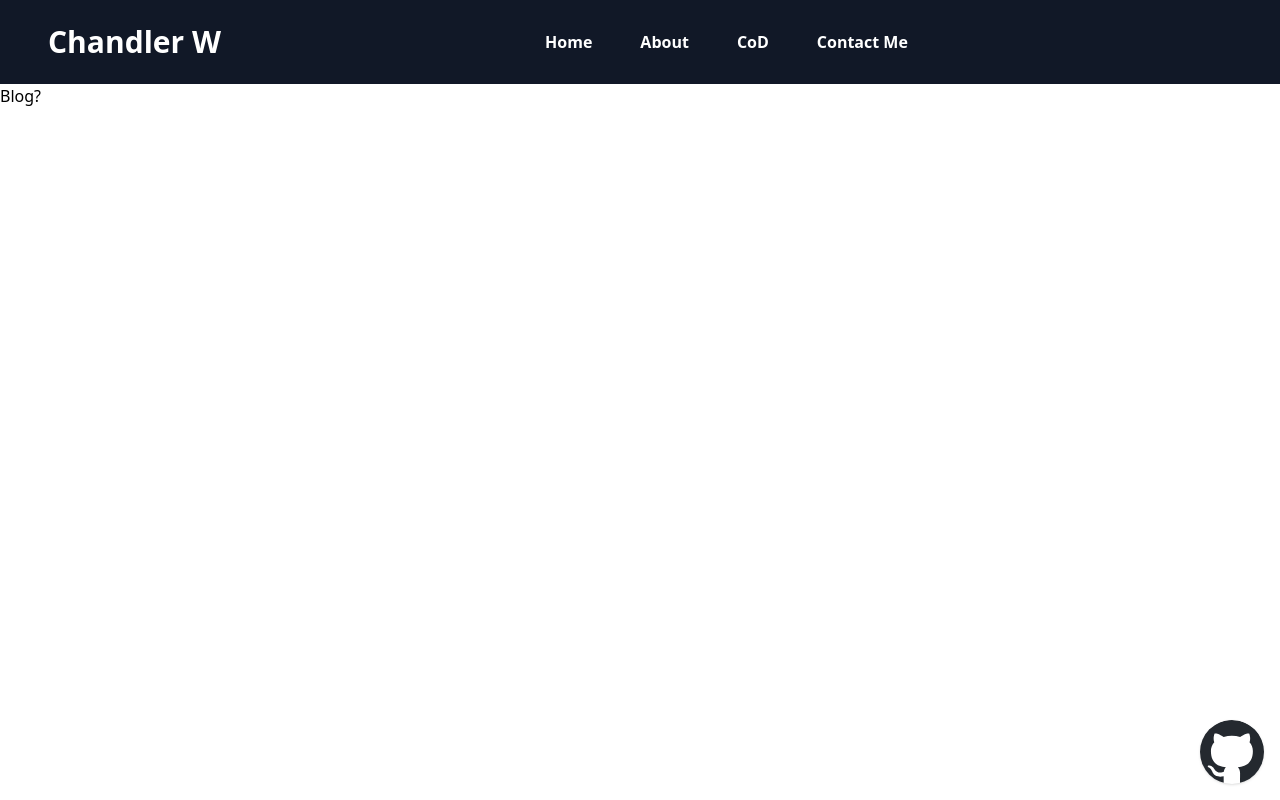
After one commit to cwarren714/chandler-site, a PHP site: page /blog in a window 1280 px wide. The commit adds this page. Run offline with PHP 8.4, Linux system fonts and the light colour scheme.

Commit message:
adding router and navbar

```diff
--- /dev/null
+++ b/components/header.php
@@ -0,0 +1,6 @@
+<head>
+    <meta charset="UTF-8">
+    <meta name="viewport" content="width=device-width, initial-scale=1.0">
+    <link href="./dist/output.css" rel="stylesheet">
+    <script defer src="https://cdn.jsdelivr.net/npm/alpinejs@3.x.x/dist/cdn.min.js"></script>
+</head>
--- /dev/null
+++ b/components/navbar.php
@@ -0,0 +1,35 @@
+<div class="flex flex-wrap place-items-center">
+    <section class="relative mx-auto">
+        <!-- navbar -->
+        <nav class="flex justify-between bg-gray-900 text-white w-screen">
+            <div class="px-5 xl:px-12 py-6 flex w-full items-center">
+                <a class="text-3xl font-bold font-heading" href="#">
+                    Chandler W
+                </a>
+                <!-- Nav Links -->
+                <ul class="hidden md:flex px-4 mx-auto font-semibold font-heading space-x-12">
+                    <li><a class="hover:text-gray-200" href="/">Home</a></li>
+                    <li><a class="hover:text-gray-200" href="/about">About</a></li>
+                    <!-- <li><a class="hover:text-gray-200" href="/blog">Blog</a></li> -->
+                    <li><a class="hover:text-gray-200" href="/cards-or-diablo">CoD</a></li>
+                    <li><a class="hover:text-gray-200" href="/contact">Contact Me</a></li>
+                </ul>
+
+            </div>
+
+            <a class="navbar-burger self-center mr-12 xl:hidden" href="#">
+                <svg xmlns="http://www.w3.org/2000/svg" class="h-6 w-6 hover:text-gray-200" fill="none" viewBox="0 0 24 24" stroke="currentColor">
+                    <path stroke-linecap="round" stroke-linejoin="round" stroke-width="2" d="M4 6h16M4 12h16M4 18h16" />
+                </svg>
+            </a>
+        </nav>
+
+    </section>
+</div>
+<div class="absolute bottom-0 right-0 mb-4 mr-4 z-10">
+    <div>
+        <a title="View the PAT stack" href="https://github.com/cwarren714/chandler-site" target="_blank" class="block w-16 h-16 rounded-full transition-all shadow hover:shadow-lg transform hover:scale-110 hover:rotate-12">
+            <img class="object-cover object-center w-full h-full rounded-full" src="./assets/github-mark.svg" />
+        </a>
+    </div>
+</div>
--- a/dist/output.css
+++ b/dist/output.css
@@ -534,13 +534,346 @@ video {
   --tw-backdrop-sepia:  ;
 }
 
+.container {
+  width: 100%;
+}
+
+@media (min-width: 640px) {
+  .container {
+    max-width: 640px;
+  }
+}
+
+@media (min-width: 768px) {
+  .container {
+    max-width: 768px;
+  }
+}
+
+@media (min-width: 1024px) {
+  .container {
+    max-width: 1024px;
+  }
+}
+
+@media (min-width: 1280px) {
+  .container {
+    max-width: 1280px;
+  }
+}
+
+@media (min-width: 1536px) {
+  .container {
+    max-width: 1536px;
+  }
+}
+
+.absolute {
+  position: absolute;
+}
+
+.relative {
+  position: relative;
+}
+
+.bottom-0 {
+  bottom: 0px;
+}
+
+.right-0 {
+  right: 0px;
+}
+
+.z-10 {
+  z-index: 10;
+}
+
+.mx-auto {
+  margin-left: auto;
+  margin-right: auto;
+}
+
+.-mt-5 {
+  margin-top: -1.25rem;
+}
+
+.mb-4 {
+  margin-bottom: 1rem;
+}
+
+.ml-4 {
+  margin-left: 1rem;
+}
+
+.mr-12 {
+  margin-right: 3rem;
+}
+
+.mr-4 {
+  margin-right: 1rem;
+}
+
+.mr-6 {
+  margin-right: 1.5rem;
+}
+
+.mt-12 {
+  margin-top: 3rem;
+}
+
+.mt-3 {
+  margin-top: 0.75rem;
+}
+
+.mt-4 {
+  margin-top: 1rem;
+}
+
+.mt-6 {
+  margin-top: 1.5rem;
+}
+
+.block {
+  display: block;
+}
+
+.flex {
+  display: flex;
+}
+
+.inline-flex {
+  display: inline-flex;
+}
+
+.hidden {
+  display: none;
+}
+
+.h-16 {
+  height: 4rem;
+}
+
+.h-3 {
+  height: 0.75rem;
+}
+
+.h-6 {
+  height: 1.5rem;
+}
+
+.h-full {
+  height: 100%;
+}
+
+.h-screen {
+  height: 100vh;
+}
+
+.h-5 {
+  height: 1.25rem;
+}
+
+.min-h-screen {
+  min-height: 100vh;
+}
+
+.w-16 {
+  width: 4rem;
+}
+
+.w-3 {
+  width: 0.75rem;
+}
+
+.w-6 {
+  width: 1.5rem;
+}
+
+.w-full {
+  width: 100%;
+}
+
+.w-screen {
+  width: 100vw;
+}
+
+.w-1\/2 {
+  width: 50%;
+}
+
+.w-5 {
+  width: 1.25rem;
+}
+
+.max-w-lg {
+  max-width: 32rem;
+}
+
+.shrink-0 {
+  flex-shrink: 0;
+}
+
+.transform {
+  transform: translate(var(--tw-translate-x), var(--tw-translate-y)) rotate(var(--tw-rotate)) skewX(var(--tw-skew-x)) skewY(var(--tw-skew-y)) scaleX(var(--tw-scale-x)) scaleY(var(--tw-scale-y));
+}
+
+@keyframes ping {
+  75%, 100% {
+    transform: scale(2);
+    opacity: 0;
+  }
+}
+
+.animate-ping {
+  animation: ping 1s cubic-bezier(0, 0, 0.2, 1) infinite;
+}
+
+.flex-wrap {
+  flex-wrap: wrap;
+}
+
+.place-items-center {
+  place-items: center;
+}
+
+.items-center {
+  align-items: center;
+}
+
+.justify-center {
+  justify-content: center;
+}
+
+.justify-between {
+  justify-content: space-between;
+}
+
+.gap-x-2 {
+  -moz-column-gap: 0.5rem;
+       column-gap: 0.5rem;
+}
+
+.gap-x-3 {
+  -moz-column-gap: 0.75rem;
+       column-gap: 0.75rem;
+}
+
+.space-x-12 > :not([hidden]) ~ :not([hidden]) {
+  --tw-space-x-reverse: 0;
+  margin-right: calc(3rem * var(--tw-space-x-reverse));
+  margin-left: calc(3rem * calc(1 - var(--tw-space-x-reverse)));
+}
+
+.self-center {
+  align-self: center;
+}
+
+.rounded-full {
+  border-radius: 9999px;
+}
+
+.rounded-lg {
+  border-radius: 0.5rem;
+}
+
+.border {
+  border-width: 1px;
+}
+
+.bg-gray-900 {
+  --tw-bg-opacity: 1;
+  background-color: rgb(17 24 39 / var(--tw-bg-opacity));
+}
+
+.bg-pink-400 {
+  --tw-bg-opacity: 1;
+  background-color: rgb(244 114 182 / var(--tw-bg-opacity));
+}
+
+.bg-pink-500 {
+  --tw-bg-opacity: 1;
+  background-color: rgb(236 72 153 / var(--tw-bg-opacity));
+}
+
+.bg-blue-500 {
+  --tw-bg-opacity: 1;
+  background-color: rgb(59 130 246 / var(--tw-bg-opacity));
+}
+
+.bg-white {
+  --tw-bg-opacity: 1;
+  background-color: rgb(255 255 255 / var(--tw-bg-opacity));
+}
+
+.object-cover {
+  -o-object-fit: cover;
+     object-fit: cover;
+}
+
+.object-center {
+  -o-object-position: center;
+     object-position: center;
+}
+
+.px-4 {
+  padding-left: 1rem;
+  padding-right: 1rem;
+}
+
+.px-5 {
+  padding-left: 1.25rem;
+  padding-right: 1.25rem;
+}
+
+.py-6 {
+  padding-top: 1.5rem;
+  padding-bottom: 1.5rem;
+}
+
+.px-6 {
+  padding-left: 1.5rem;
+  padding-right: 1.5rem;
+}
+
+.py-12 {
+  padding-top: 3rem;
+  padding-bottom: 3rem;
+}
+
+.py-2 {
+  padding-top: 0.5rem;
+  padding-bottom: 0.5rem;
+}
+
 .text-3xl {
   font-size: 1.875rem;
   line-height: 2.25rem;
 }
 
+.text-2xl {
+  font-size: 1.5rem;
+  line-height: 2rem;
+}
+
+.text-sm {
+  font-size: 0.875rem;
+  line-height: 1.25rem;
+}
+
 .font-bold {
   font-weight: 700;
+}
+
+.font-semibold {
+  font-weight: 600;
+}
+
+.font-medium {
+  font-weight: 500;
+}
+
+.tracking-wide {
+  letter-spacing: 0.025em;
 }
 
 .text-red-400 {
@@ -548,6 +881,192 @@ video {
   color: rgb(248 113 113 / var(--tw-text-opacity));
 }
 
-.underline {
-  text-decoration-line: underline;
+.text-white {
+  --tw-text-opacity: 1;
+  color: rgb(255 255 255 / var(--tw-text-opacity));
 }
+
+.text-blue-500 {
+  --tw-text-opacity: 1;
+  color: rgb(59 130 246 / var(--tw-text-opacity));
+}
+
+.text-gray-500 {
+  --tw-text-opacity: 1;
+  color: rgb(107 114 128 / var(--tw-text-opacity));
+}
+
+.text-gray-700 {
+  --tw-text-opacity: 1;
+  color: rgb(55 65 81 / var(--tw-text-opacity));
+}
+
+.text-gray-800 {
+  --tw-text-opacity: 1;
+  color: rgb(31 41 55 / var(--tw-text-opacity));
+}
+
+.opacity-75 {
+  opacity: 0.75;
+}
+
+.shadow {
+  --tw-shadow: 0 1px 3px 0 rgb(0 0 0 / 0.1), 0 1px 2px -1px rgb(0 0 0 / 0.1);
+  --tw-shadow-colored: 0 1px 3px 0 var(--tw-shadow-color), 0 1px 2px -1px var(--tw-shadow-color);
+  box-shadow: var(--tw-ring-offset-shadow, 0 0 #0000), var(--tw-ring-shadow, 0 0 #0000), var(--tw-shadow);
+}
+
+.transition-all {
+  transition-property: all;
+  transition-timing-function: cubic-bezier(0.4, 0, 0.2, 1);
+  transition-duration: 150ms;
+}
+
+.transition-colors {
+  transition-property: color, background-color, border-color, text-decoration-color, fill, stroke;
+  transition-timing-function: cubic-bezier(0.4, 0, 0.2, 1);
+  transition-duration: 150ms;
+}
+
+.duration-200 {
+  transition-duration: 200ms;
+}
+
+.hover\:rotate-12:hover {
+  --tw-rotate: 12deg;
+  transform: translate(var(--tw-translate-x), var(--tw-translate-y)) rotate(var(--tw-rotate)) skewX(var(--tw-skew-x)) skewY(var(--tw-skew-y)) scaleX(var(--tw-scale-x)) scaleY(var(--tw-scale-y));
+}
+
+.hover\:scale-110:hover {
+  --tw-scale-x: 1.1;
+  --tw-scale-y: 1.1;
+  transform: translate(var(--tw-translate-x), var(--tw-translate-y)) rotate(var(--tw-rotate)) skewX(var(--tw-skew-x)) skewY(var(--tw-skew-y)) scaleX(var(--tw-scale-x)) scaleY(var(--tw-scale-y));
+}
+
+.hover\:bg-blue-600:hover {
+  --tw-bg-opacity: 1;
+  background-color: rgb(37 99 235 / var(--tw-bg-opacity));
+}
+
+.hover\:bg-gray-100:hover {
+  --tw-bg-opacity: 1;
+  background-color: rgb(243 244 246 / var(--tw-bg-opacity));
+}
+
+.hover\:text-gray-200:hover {
+  --tw-text-opacity: 1;
+  color: rgb(229 231 235 / var(--tw-text-opacity));
+}
+
+.hover\:shadow-lg:hover {
+  --tw-shadow: 0 10px 15px -3px rgb(0 0 0 / 0.1), 0 4px 6px -4px rgb(0 0 0 / 0.1);
+  --tw-shadow-colored: 0 10px 15px -3px var(--tw-shadow-color), 0 4px 6px -4px var(--tw-shadow-color);
+  box-shadow: var(--tw-ring-offset-shadow, 0 0 #0000), var(--tw-ring-shadow, 0 0 #0000), var(--tw-shadow);
+}
+
+:is([dir="rtl"] .rtl\:rotate-180) {
+  --tw-rotate: 180deg;
+  transform: translate(var(--tw-translate-x), var(--tw-translate-y)) rotate(var(--tw-rotate)) skewX(var(--tw-skew-x)) skewY(var(--tw-skew-y)) scaleX(var(--tw-scale-x)) scaleY(var(--tw-scale-y));
+}
+
+@media (prefers-color-scheme: dark) {
+  .dark\:border-gray-700 {
+    --tw-border-opacity: 1;
+    border-color: rgb(55 65 81 / var(--tw-border-opacity));
+  }
+
+  .dark\:bg-blue-600 {
+    --tw-bg-opacity: 1;
+    background-color: rgb(37 99 235 / var(--tw-bg-opacity));
+  }
+
+  .dark\:bg-gray-900 {
+    --tw-bg-opacity: 1;
+    background-color: rgb(17 24 39 / var(--tw-bg-opacity));
+  }
+
+  .dark\:text-blue-400 {
+    --tw-text-opacity: 1;
+    color: rgb(96 165 250 / var(--tw-text-opacity));
+  }
+
+  .dark\:text-gray-200 {
+    --tw-text-opacity: 1;
+    color: rgb(229 231 235 / var(--tw-text-opacity));
+  }
+
+  .dark\:text-gray-400 {
+    --tw-text-opacity: 1;
+    color: rgb(156 163 175 / var(--tw-text-opacity));
+  }
+
+  .dark\:text-white {
+    --tw-text-opacity: 1;
+    color: rgb(255 255 255 / var(--tw-text-opacity));
+  }
+
+  .dark\:hover\:bg-blue-500:hover {
+    --tw-bg-opacity: 1;
+    background-color: rgb(59 130 246 / var(--tw-bg-opacity));
+  }
+
+  .dark\:hover\:bg-gray-800:hover {
+    --tw-bg-opacity: 1;
+    background-color: rgb(31 41 55 / var(--tw-bg-opacity));
+  }
+}
+
+@media (min-width: 640px) {
+  .sm\:w-auto {
+    width: auto;
+  }
+}
+
+@media (min-width: 768px) {
+  .md\:flex {
+    display: flex;
+  }
+
+  .md\:text-3xl {
+    font-size: 1.875rem;
+    line-height: 2.25rem;
+  }
+}
+
+@media (min-width: 1024px) {
+  .lg\:mx-auto {
+    margin-left: auto;
+    margin-right: auto;
+  }
+
+  .lg\:mt-0 {
+    margin-top: 0px;
+  }
+
+  .lg\:flex {
+    display: flex;
+  }
+
+  .lg\:w-1\/2 {
+    width: 50%;
+  }
+
+  .lg\:items-center {
+    align-items: center;
+  }
+
+  .lg\:gap-12 {
+    gap: 3rem;
+  }
+}
+
+@media (min-width: 1280px) {
+  .xl\:hidden {
+    display: none;
+  }
+
+  .xl\:px-12 {
+    padding-left: 3rem;
+    padding-right: 3rem;
+  }
+}
--- a/header.php
+++ /dev/null
@@ -1,2 +0,0 @@
-<link href="./dist/output.css" rel="stylesheet">
-<script defer src="https://cdn.jsdelivr.net/npm/alpinejs@3.x.x/dist/cdn.min.js"></script>
--- a/index.php
+++ b/index.php
@@ -1,16 +1,24 @@
-<!doctype html>
-<html>
+<?php
 
-<head>
-  <meta charset="UTF-8">
-  <meta name="viewport" content="width=device-width, initial-scale=1.0">
-  <?php include './header.php' ?>
-</head>
+$request = $_SERVER['REQUEST_URI'];
 
-<body>
-  <h1 class="text-3xl font-bold underline text-red-400">
-    The PAT is coming soon`!
-  </h1>
-</body>
+switch ($request) {
+  case '/':
+  case '':
+    require __DIR__ . '/pages/home.php';
+    break;
+  case '/about':
+    require __dir__ . '/pages/about.php';
+    break;
+  case '/cards-or-diablo':
+    require __dir__ . '/pages/cod.php';
+    break;
+  case '/blog':
+    require __dir__ . '/pages/blog.php';
+    break;
 
-</html>
+  default:
+    http_response_code(404);
+    require __DIR__ . '/pages/404.php';
+    break;
+}
--- /dev/null
+++ b/pages/about.php
@@ -0,0 +1,6 @@
+<?php include './components/header.php'; ?>
+
+<body>
+    <?php include './components/navbar.php' ?>
+    <h3>about page</h3>
+</body>
--- /dev/null
+++ b/pages/blog.php
@@ -0,0 +1,6 @@
+<?php include './components/header.php'; ?>
+
+<body>
+    <?php include './components/navbar.php' ?>
+    <h3>Blog?</h3>
+</body>
--- /dev/null
+++ b/pages/cod.php
@@ -0,0 +1,6 @@
+<?php include './components/header.php'; ?>
+
+<body>
+    <?php include './components/navbar.php' ?>
+    <h3>Cards Or Diablo?</h3>
+</body>
--- a/tailwind.config.js
+++ b/tailwind.config.js
@@ -1,6 +1,10 @@
 /** @type {import('tailwindcss').Config} */
 module.exports = {
-  content: ["*.{html,js,php}"],
+  content: [
+    "*.{html,js,php}",
+    "./components/*.{php, html}",
+    "./pages/*.{php, html}",
+  ],
   theme: {
     extend: {},
   },
```
Also changed, not shown: pages/404.php (added, +30 -0 lines), pages/home.php (added, +9 -0 lines), .htaccess (added), assets/github-mark-white.svg (added), assets/github-mark.svg (added), readme.md.
